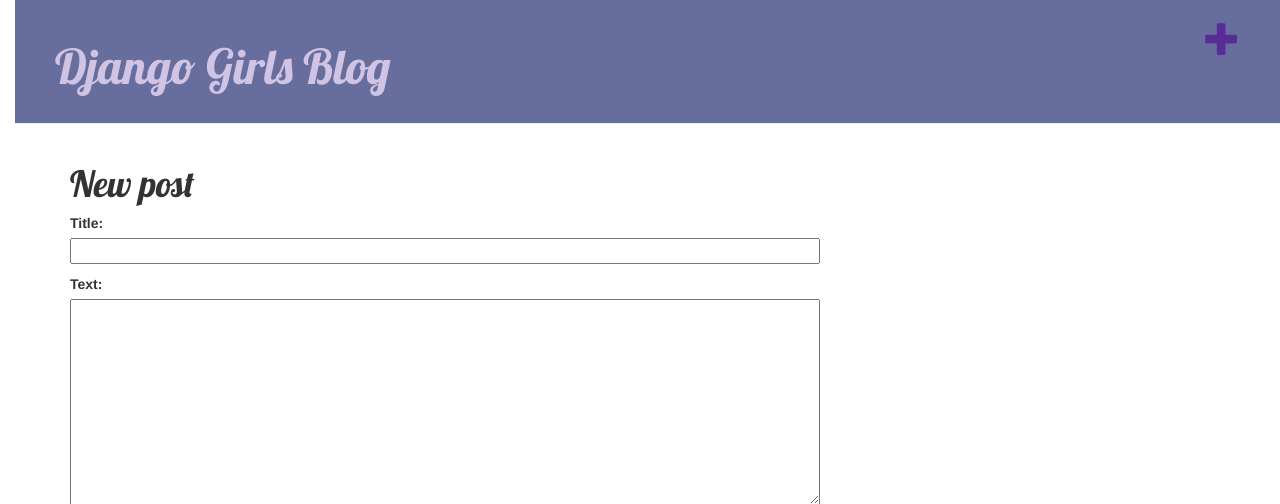
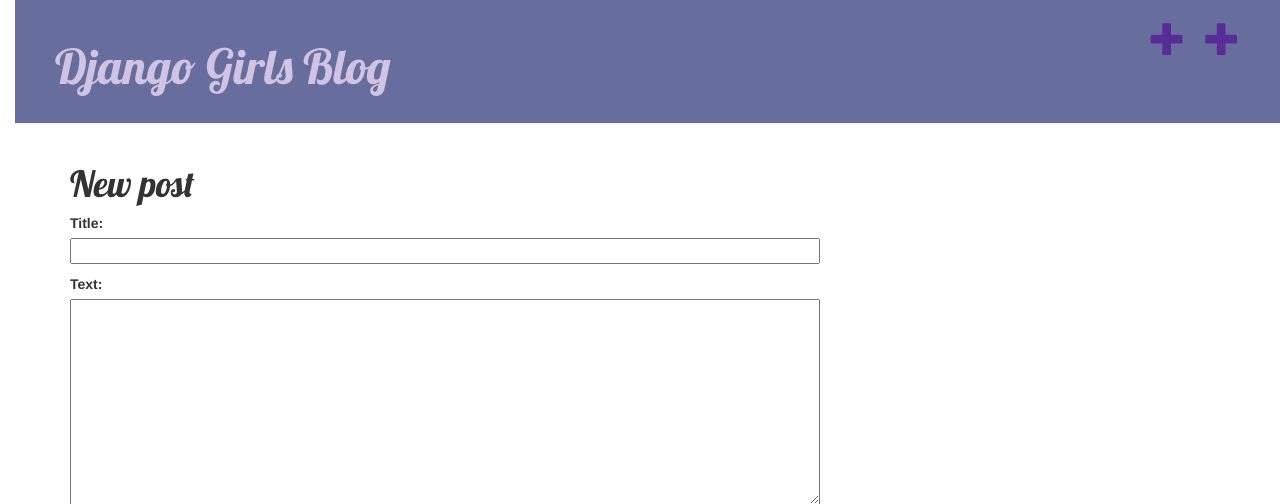
Before and after one commit to DariaMeir/my-first-blog, a Django app: page /post/new/ in a window 1280 px wide. Shown: the top 504 px of the page. Run offline with Django 3.2, Linux system fonts and the light colour scheme; the visitor is signed in with stand-in values (Sample User, id 1); some libraries are stand-ins or nearby versions.

Commit message:
Добавлены виды редактирования для создания блога / внутри сайта .

```diff
--- a/blog/templates/blog/base.html
+++ b/blog/templates/blog/base.html
@@ -9,6 +9,7 @@
         </head>
  <body>
         <div class="page-header">
+            <a href="{% url 'blog.views.post_new' %}" class="top-menu"><span class="glyphicon glyphicon-plus"></span></a>
             {% if user.is_authenticated %}
                 <a href="{% url 'post_new' %}" class="top-menu"><span class="glyphicon glyphicon-plus"></span></a>
             {% endif %}
```
